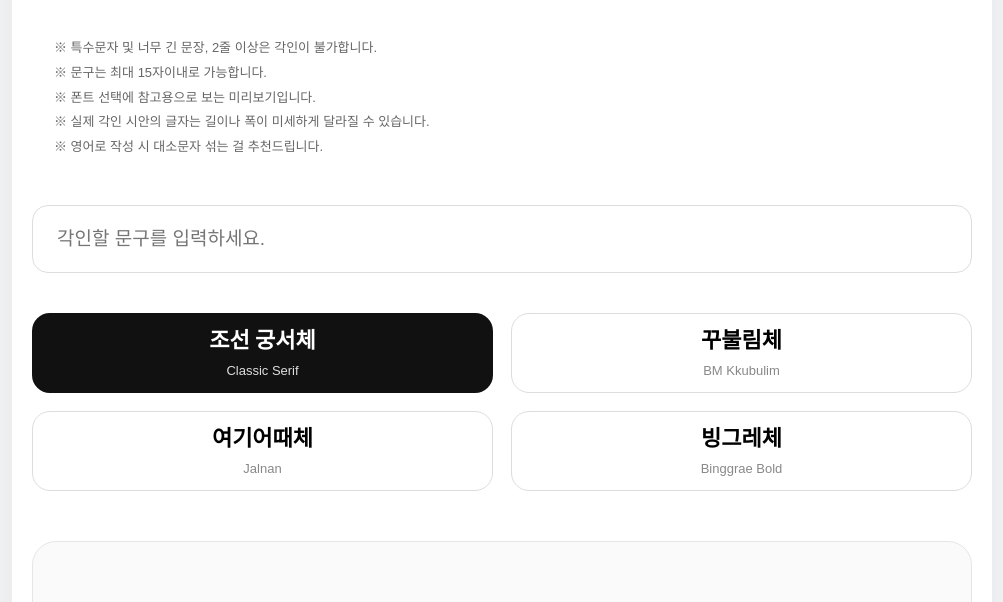
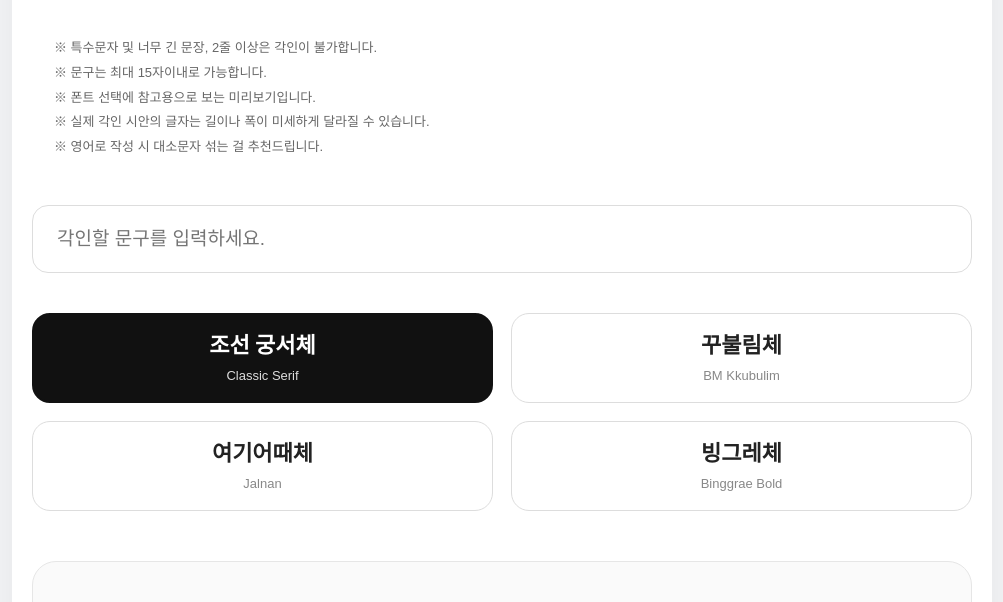
Before and after one commit to wantsshop1/jihae-fonts-preview, a plain HTML site: page index.html in a window 1280 px wide. Shown: the part 150-752 px from the top of the page, without its empty margins (138-1141 px from the left). Drawn offline with Linux system fonts and the light colour scheme; a web font is replaced by a local one.

Commit message:
Update index.html

```diff
--- a/index.html
+++ b/index.html
@@ -177,17 +177,17 @@ grid-template-columns:repeat(2,1fr);
 }
 
 .font-btn{
-    height:80px;
-    padding:10px;
+    appearance:none;
+    -webkit-appearance:none;
+    color:#222;
 }
 
 .font-btn strong{
-    font-size:16px;
+    color:inherit;
 }
 
 .font-btn small{
-    font-size:11px;
-    margin-top:4px;
+    color:#888;
 }
 
 #preview{
```
